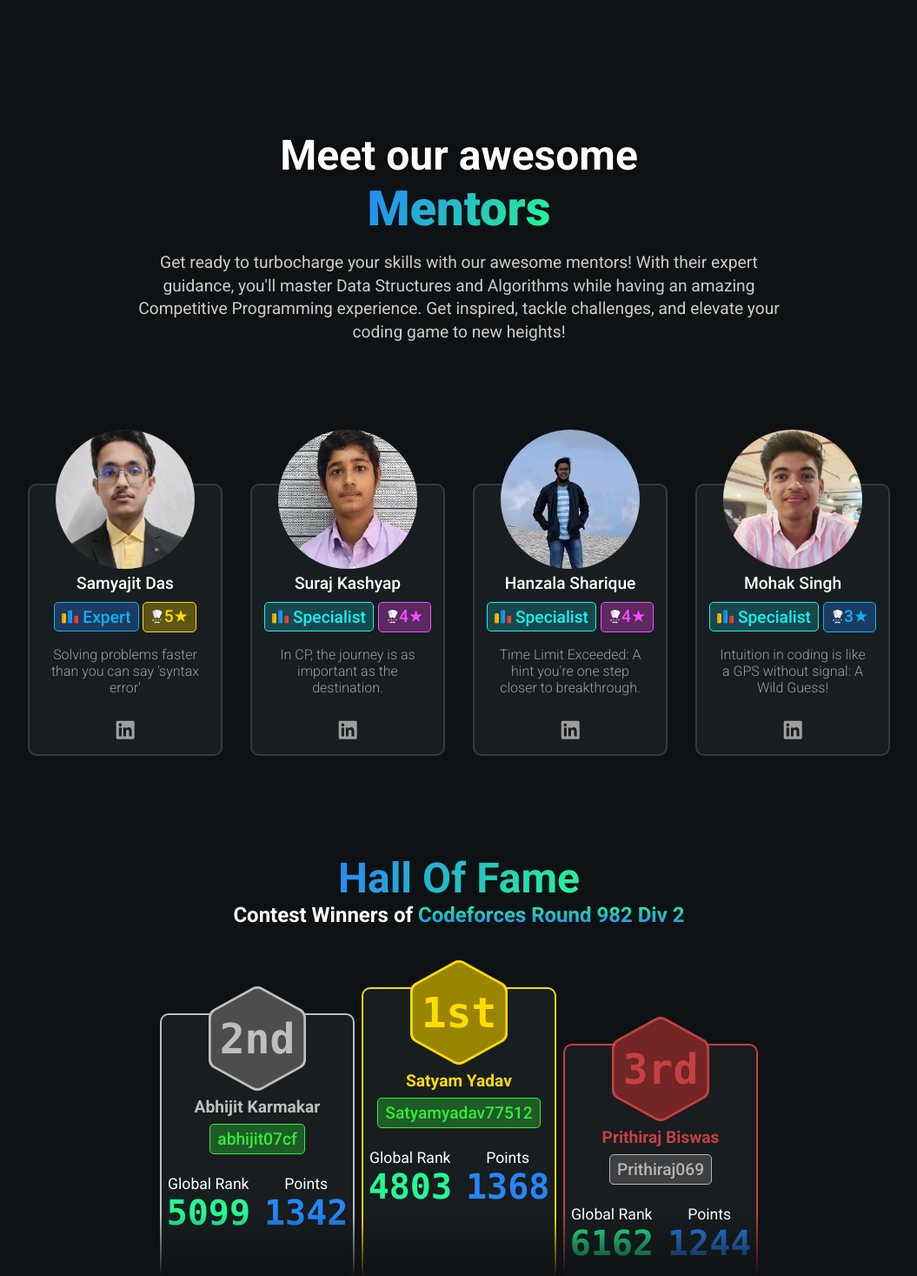
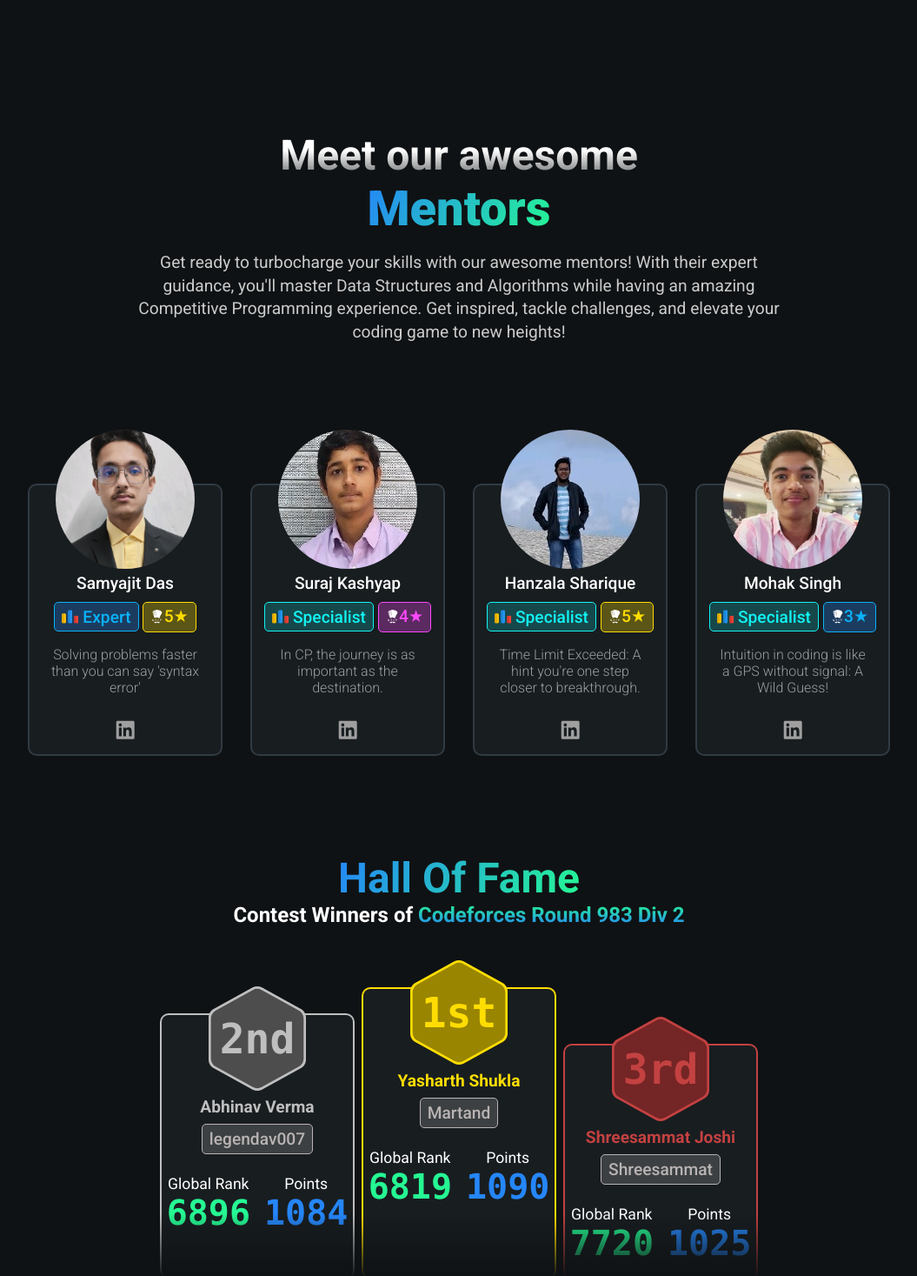
Before and after one commit to Soumyajit0803/cp-dsa-bootcamp, a React (Vite) app in the folder client/: page / in a window 1280 px wide. Shown: the part 1330-2797 px from the top of the page at 87% size, without its empty margins (112-1167 px from the left). Built offline with nearby package versions, Linux system fonts and the light colour scheme.

Commit message:
[UPDATE]: Hanzala's rating and Contest Winners updates.

```diff
--- a/client/src/index.css
+++ b/client/src/index.css
@@ -53,3 +53,10 @@
 *::-webkit-scrollbar-corner {
     display: none;
 }
+
+.h-text {
+    color: transparent;
+    background: linear-gradient(#fff 40%, hsla(0, 0%, 100%, 0.3));
+    background-clip: text;
+    -moz-background-clip: text;
+}
--- a/client/src/pages/contest/Contest.jsx
+++ b/client/src/pages/contest/Contest.jsx
@@ -266,7 +266,7 @@
     return (
         <div className="contest-page">
             <div className="heading">
-                Contest <span className="gradient-text">Standings</span>
+            <span className="h-text">Contest</span> <span className="gradient-text">Standings</span>
             </div>
             <div className="content">
                 Enter the CodeForces contest ID and see where you rank among your peers in that contest! Challenge
--- a/client/src/pages/homepage/ContestWinners.jsx
+++ b/client/src/pages/homepage/ContestWinners.jsx
@@ -43,38 +43,38 @@
                 <span className="main gradient-text">Hall Of Fame</span>
                 <h2>
                     Contest Winners of{" "}
-                    <a href={`https://codeforces.com/contest/${2027}`} aria-label="contest link">
-                        <span className="w-gradient-text">Codeforces Round 982 Div 2</span>
+                    <a href={`https://codeforces.com/contest/${2032}`} aria-label="contest link">
+                        <span className="w-gradient-text">Codeforces Round 983 Div 2</span>
                     </a>
                 </h2>
             </div>
             <div className="lbox">
                 <WinCard
-                    name={"Abhijit Karmakar"}
-                    handle={"abhijit07cf"}
+                    name={"Abhinav Verma"}
+                    handle={"legendav007"}
                     position={"position2"}
-                    rank={"pupil"}
-                    grank={5099}
+                    rank={"newbie"}
+                    grank={6896}
                     crank={"2nd"}
-                    score={1342}
+                    score={1084}
                 />
                 <WinCard
-                    name={"Satyam Yadav"}
-                    handle={"Satyamyadav77512"}
+                    name={"Yasharth Shukla"}
+                    handle={"Martand"}
                     position={"position1"}
-                    rank={"pupil"}
-                    grank={4803}
+                    rank={"newbie"}
+                    grank={6819}
                     crank={"1st"}
-                    score={1368}
+                    score={1090}
                 />
                 <WinCard
-                    name={"Prithiraj Biswas"}
-                    handle={"Prithiraj069"}
+                    name={"Shreesammat Joshi"}
+                    handle={"Shreesammat"}
                     position={"position3"}
                     rank={"newbie"}
-                    grank={6162}
+                    grank={7720}
                     crank={"3rd"}
-                    score={1244}
+                    score={1025}
                 />
             </div>
             <Link to={"/contest"}>
--- a/client/src/pages/homepage/Home.jsx
+++ b/client/src/pages/homepage/Home.jsx
@@ -6,7 +6,7 @@
 import { Button, Box } from "@mui/material";
 import { Meeting, Sendicon } from "../../../public/assets/svgvectors";
 import { Link } from "react-router-dom";
-import ContestWinners from "./ContestWinners"
+import ContestWinners from "./ContestWinners";
 
 const Home = () => {
     return (
@@ -24,9 +24,9 @@
         <div className="intro">
             <div className="info">
                 <div className="heading">
-                    This summer,
+                    <span className="h-text">This summer,</span>
                     <br />
-                    boost your coding skills
+                    <span className="h-text">boost your coding skills</span>
                     <br />
                     <span className="gradient-text">like never before</span>
                 </div>
@@ -43,7 +43,7 @@
                                 textDecoration: "none",
                                 fontSize: "1rem",
                                 animation: "wiggle 1s linear infinite",
-                                animationDuration: "5s"
+                                animationDuration: "5s",
                                 // px: "1rem"
                             }}
                             endIcon={<Sendicon color="#fff" cls={"button-icon"} />}
@@ -81,7 +81,7 @@
     return (
         <div className="team">
             <div className="heading">
-                Meet our awesome
+                <span className="h-text">Meet our awesome</span>
                 <br />
                 <span className="gradient-text">Mentors</span>
             </div>
@@ -114,7 +114,7 @@
                 <NameCard
                     name={"Hanzala Sharique"}
                     cf_rating={"Specialist"}
-                    cc_rating={4}
+                    cc_rating={5}
                     byline={"Time Limit Exceeded: A hint you're one step closer to breakthrough."}
                     profilepic={"/assets/profilepic/Hanzala_Shariq.jpeg"}
                     cf_handle={"BurnerAce"}
@@ -140,7 +140,7 @@
     return (
         <div className="about">
             <div className="heading">
-                About the <span className="gradient-text">Program</span>
+                <span className="h-text">About the</span> <span className="gradient-text">Program</span>
             </div>
             <div className="content">
                 Join us for an exciting Summer Bootcamp on Data Structures & Algorithms (DSA) and Competitive
--- a/client/src/pages/leaderboard/Leaderboard.jsx
+++ b/client/src/pages/leaderboard/Leaderboard.jsx
@@ -186,7 +186,7 @@
         <div className="lb-page">
             {!loading && !error ? <div className="notification">{isCached}</div> : null}
             <div className="heading">
-                Know where you <span className="gradient-text">Stand</span>
+            <span className="h-text">Know where you</span> <span className="gradient-text">Stand</span>
             </div>
             <div className="content">
                 Discover the top coders, track your progress, and compete for the top spot on our dynamic competitive
```
Also changed, not shown: client/public/assets/data/data.json.
